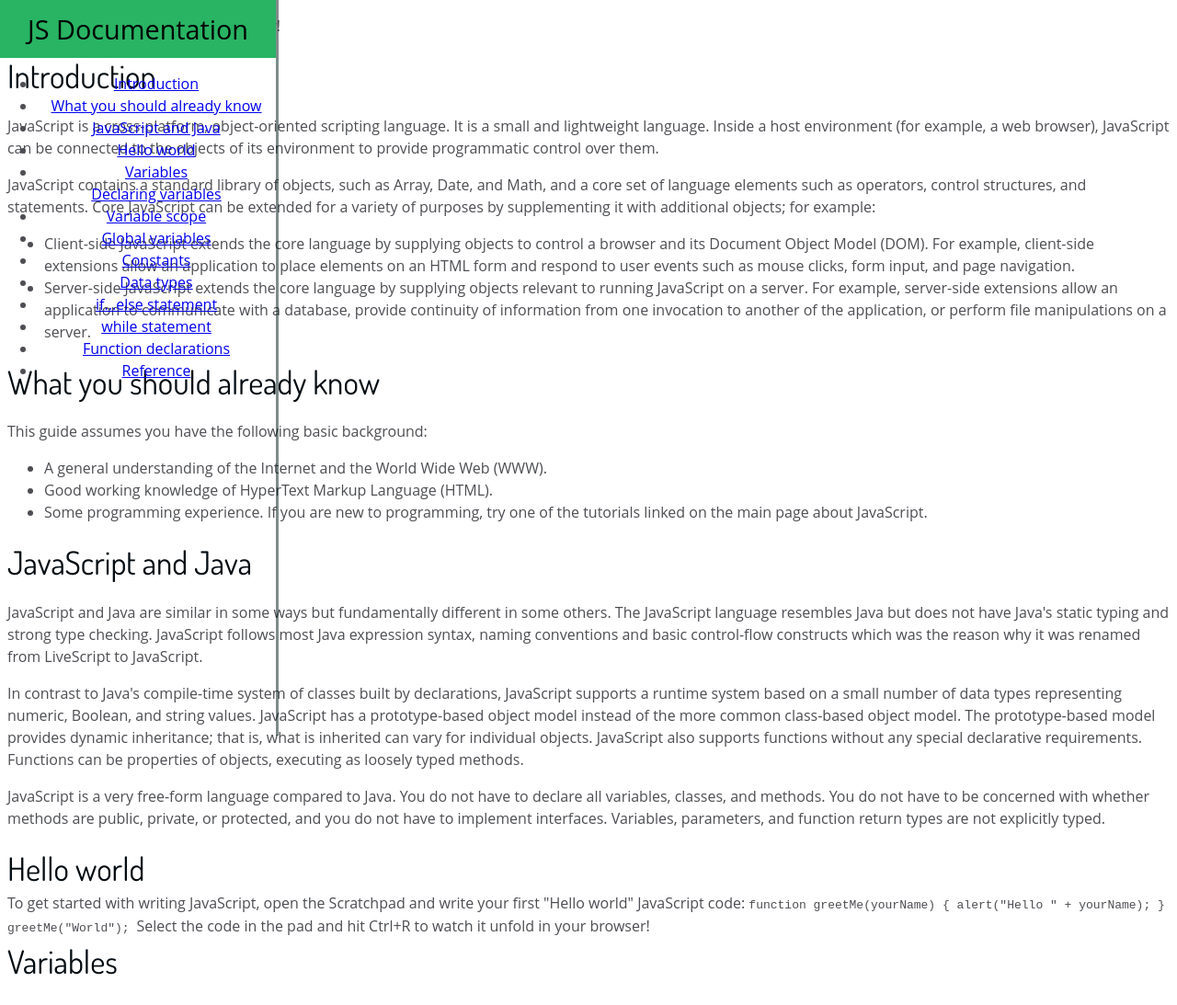
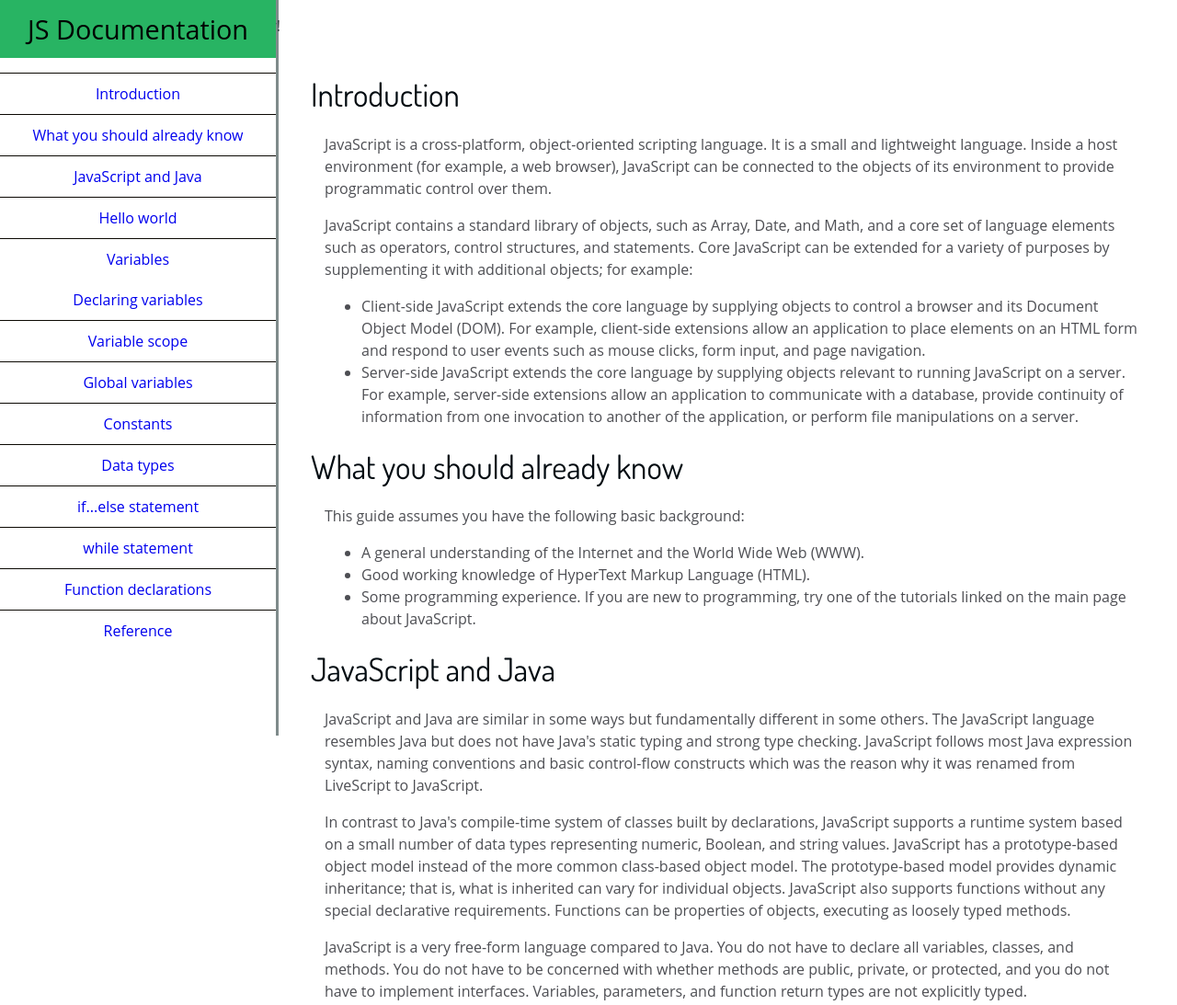
Before and after one commit to znation2010/Lunda-ZerihunTechnicalDocumentationPage, a plain HTML site: page index.html in a window 1280 px wide. Shown: the top 1093 px of the page at 92% size. Drawn offline with Linux system fonts and the light colour scheme.

Commit message:
Modified CSS

```diff
--- a/css/style.css
+++ b/css/style.css
@@ -38,3 +38,41 @@ header{
     text-align:left ;
     margin: 0px;
 }
+#navbar ul{
+    color: #4d4e53;
+    height: 88%;
+    padding: 0;
+    overflow-y: auto;
+    overflow-x: hidden;
+}
+#navbar li{
+    color: #0b0802;
+    border-top: 1px solid;
+    list-style: none;
+    position: relative;
+    width: 100%;
+}
+#navbar a{
+    display: block;
+    padding: 10px 30px;
+    text-decoration: none;
+    cursor: pointer;
+    font-weight: 300px;
+}
+#navbar a:hover{
+    color: white;
+    transition: 1.0s ease;
+    background: #28B463;
+    text-decoration: underline;
+}
+#main-doc{
+    position: absolue;
+    margin-left: 310px;
+    padding: 20px;
+    margin-bottom: 110px;
+}
+section article{
+    color: #4d4e53;
+    margin: 15px;
+    font-size: 1em;
+}
```
